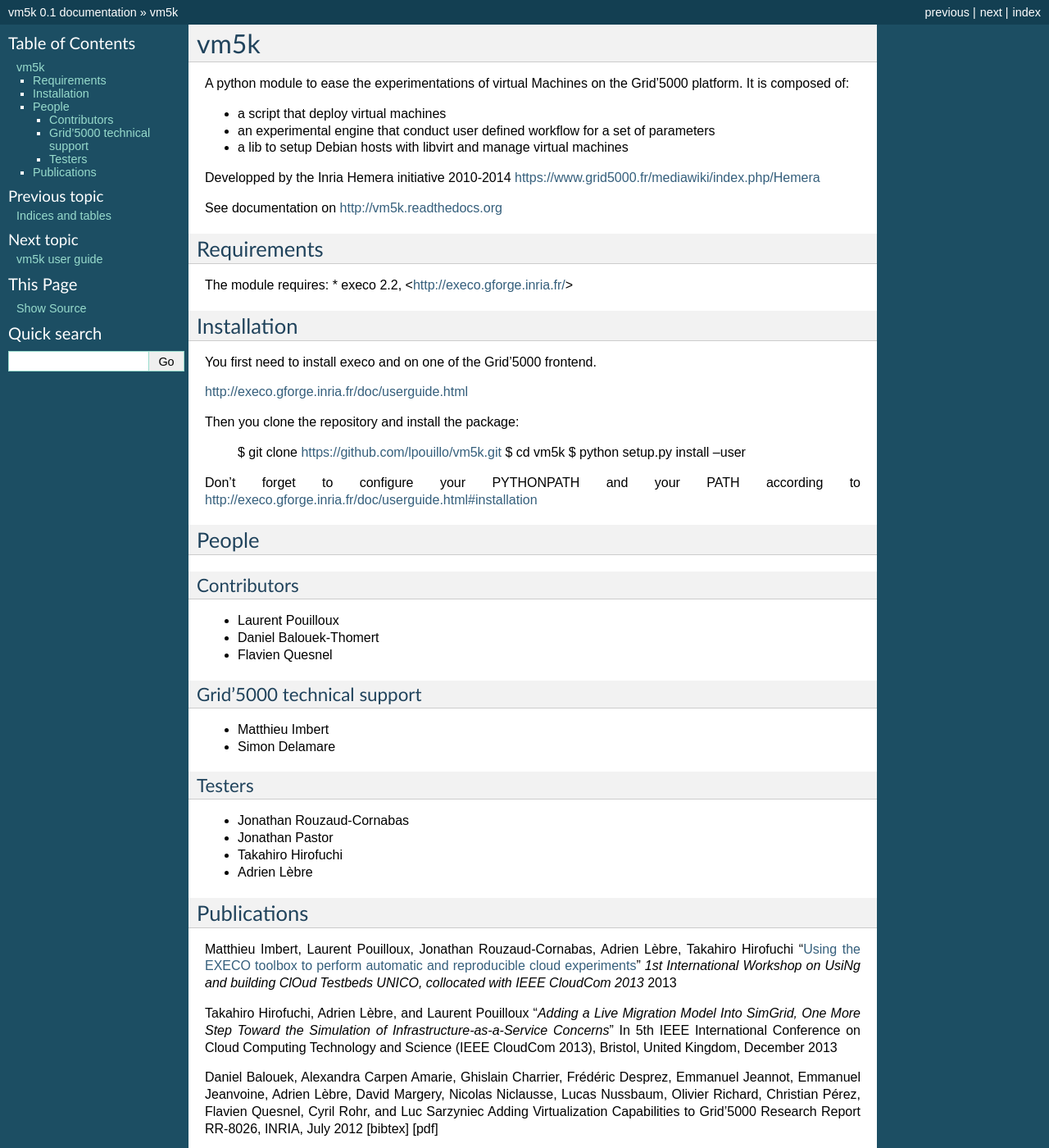
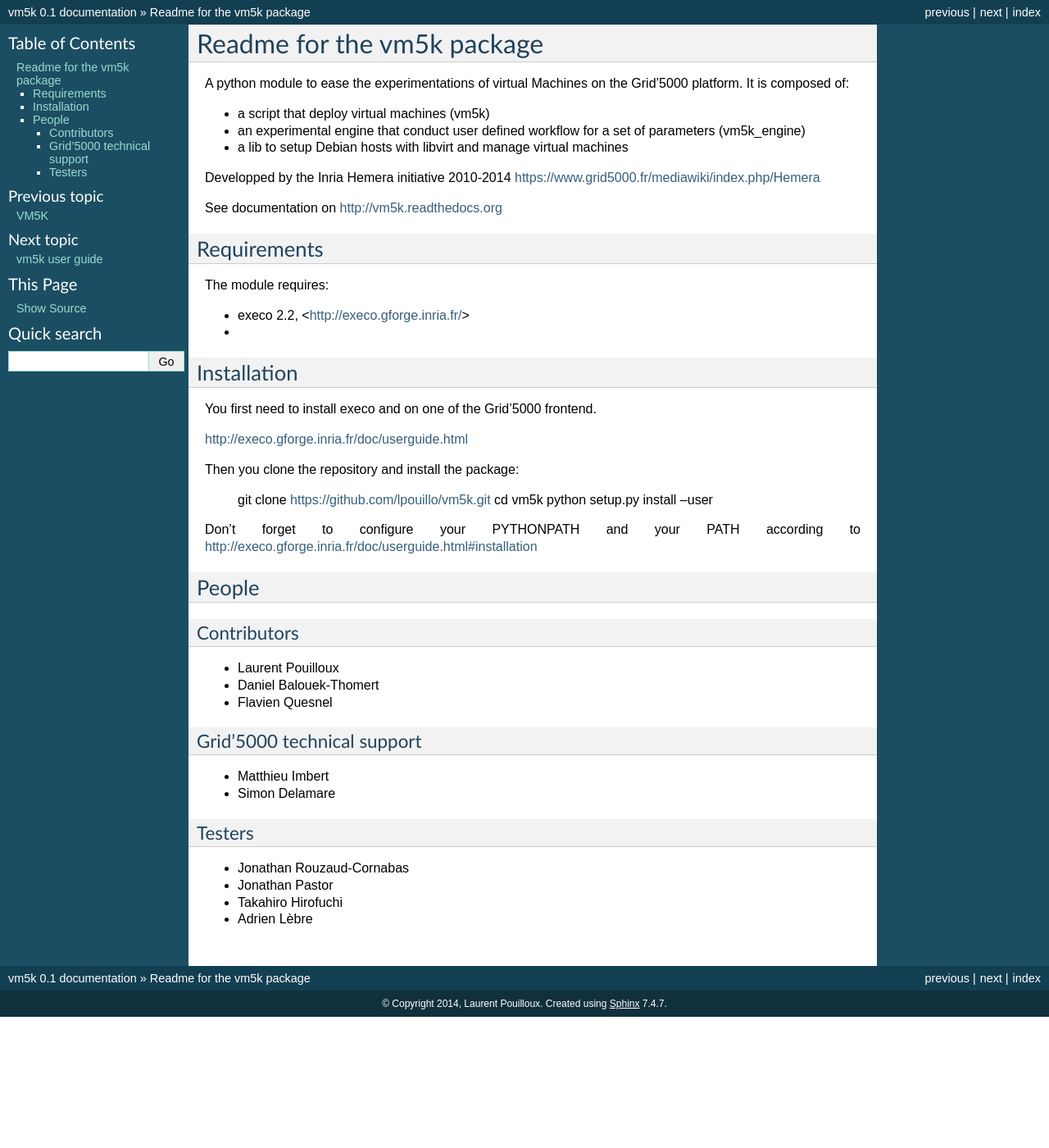
Before and after one commit to lpouillo/vm5k, a Sphinx documentation site: the page built from source/readme.rst, in a window 1280 px wide and 1400 px high. Shown: the whole window at 82% size. Built offline with Sphinx 7.4.7, drawn with Linux system fonts in a browser that asks for light colours; formulas are drawn with MathJax 3; pages that are not in the unit, such as notebooks, are missing from menus.

Commit message:
update doc

```diff
--- a/README.txt
+++ b/README.txt
@@ -1,12 +1,12 @@
-====
-vm5k
-====
+***************************
+Readme for the vm5k package
+***************************
 
 A python module to ease the experimentations of virtual Machines on the Grid'5000 platform.
 It is composed of:
 
-* a script that deploy virtual machines
-* an experimental engine that conduct user defined workflow for a set of parameters
+* a script that deploy virtual machines (vm5k)
+* an experimental engine that conduct user defined workflow for a set of parameters (vm5k_engine)
 * a lib to setup Debian hosts with libvirt and manage virtual machines
 
 
@@ -18,7 +18,9 @@
 Requirements
 ============
 The module requires:
+
 * execo 2.2, <http://execo.gforge.inria.fr/>
+*
 
 
 Installation
@@ -29,11 +31,12 @@
 
 Then you clone the repository and install the package:
 
-    $ git clone https://github.com/lpouillo/vm5k.git
-    $ cd vm5k
-    $ python setup.py install --user
+ git clone https://github.com/lpouillo/vm5k.git
+ cd vm5k
+ python setup.py install --user
 
-Don't forget to configure your PYTHONPATH and your PATH according to http://execo.gforge.inria.fr/doc/userguide.html#installation
+Don't forget to configure your PYTHONPATH and your PATH according to
+http://execo.gforge.inria.fr/doc/userguide.html#installation
 
 
 People
@@ -57,24 +60,3 @@
 * Jonathan Pastor
 * Takahiro Hirofuchi
 * Adrien Lèbre
-
-
-
-Publications
-============
-
-Matthieu Imbert, Laurent Pouilloux, Jonathan Rouzaud-Cornabas, Adrien
-Lèbre, Takahiro Hirofuchi "`Using the EXECO toolbox to perform
-automatic and reproducible cloud experiments
-<http://hal.inria.fr/hal-00861886/>`_" *1st International Workshop on
-UsiNg and building ClOud Testbeds UNICO, collocated with IEEE CloudCom
-2013* 2013
-
-Takahiro Hirofuchi, Adrien Lèbre, and Laurent Pouilloux
-"`Adding a Live Migration Model Into SimGrid, One More Step Toward the Simulation
-of Infrastructure-as-a-Service Concerns`"
-In 5th IEEE International Conference on Cloud Computing Technology and Science (IEEE CloudCom 2013), Bristol, United Kingdom, December 2013
-
-Daniel Balouek, Alexandra Carpen Amarie, Ghislain Charrier, Frédéric Desprez, Emmanuel Jeannot, Emmanuel Jeanvoine, Adrien Lèbre, David Margery, Nicolas Niclausse, Lucas Nussbaum, Olivier Richard, Christian Pérez, Flavien Quesnel, Cyril Rohr, and Luc Sarzyniec
-Adding Virtualization Capabilities to Grid'5000
-Research Report RR-8026, INRIA, July 2012 [bibtex] [pdf]
--- a/setup.py
+++ b/setup.py
@@ -5,11 +5,12 @@
     version='0.1.0',
     author='Laurent Pouilloux',
     author_email='laurent.pouilloux@inria.fr',
-    package_dir = {'': 'src'},
+    package_dir={'': 'src'},
     packages=['vm5k', 'vm5k.services'],
     scripts=['bin/vm5k'],
     url='https://github.com/lpouillo/vm5k',
     license='LICENSE.txt',
-    description='A module that helps you to deploy virtual machines on Grid5000',
+    description='A python module to ease the experimentations ' + \
+        'of virtual Machines on the Grid\'5000 platform.',
     long_description=open('README.txt').read(),
 )
```
Also changed, not shown: source/index.rst (+6 -5 lines), source/userguide.rst (+12 -12 lines), 5 other files.
